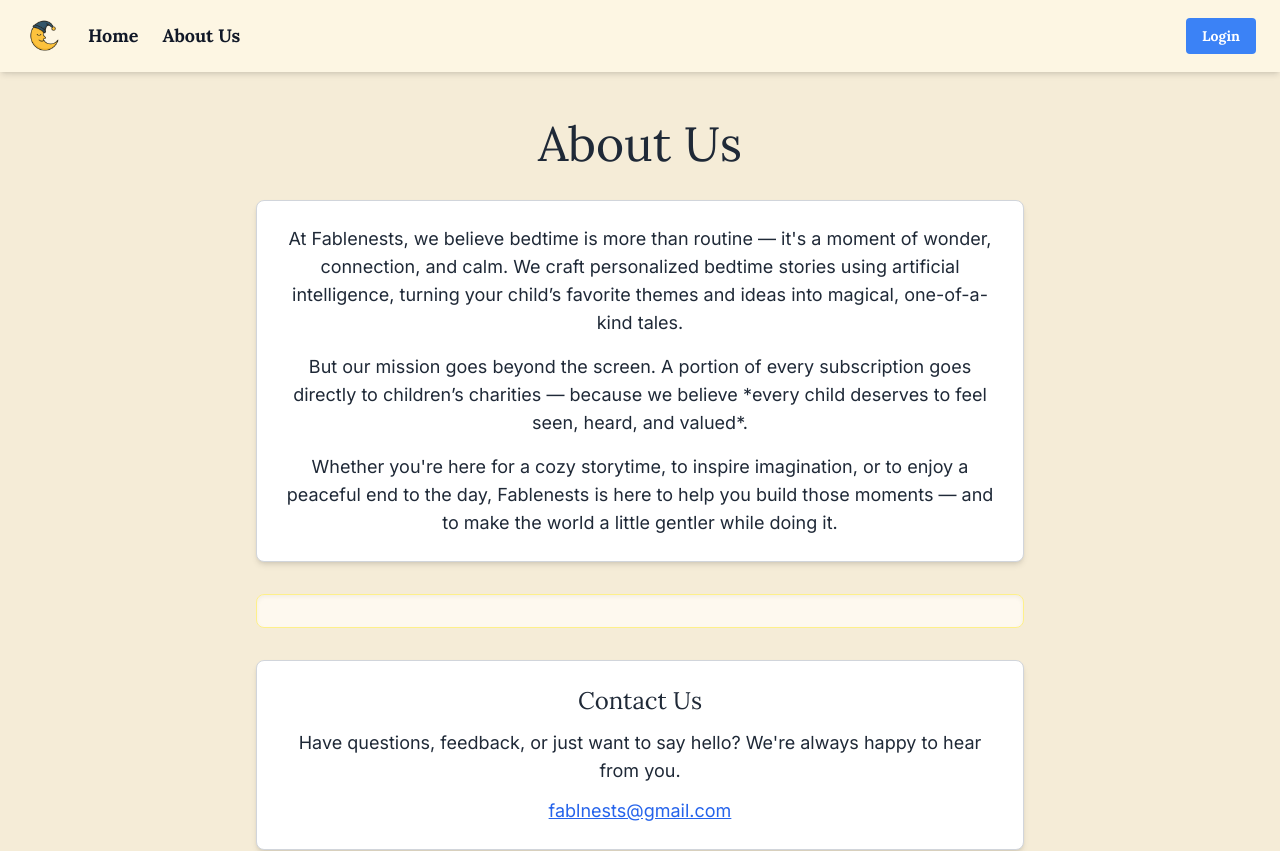
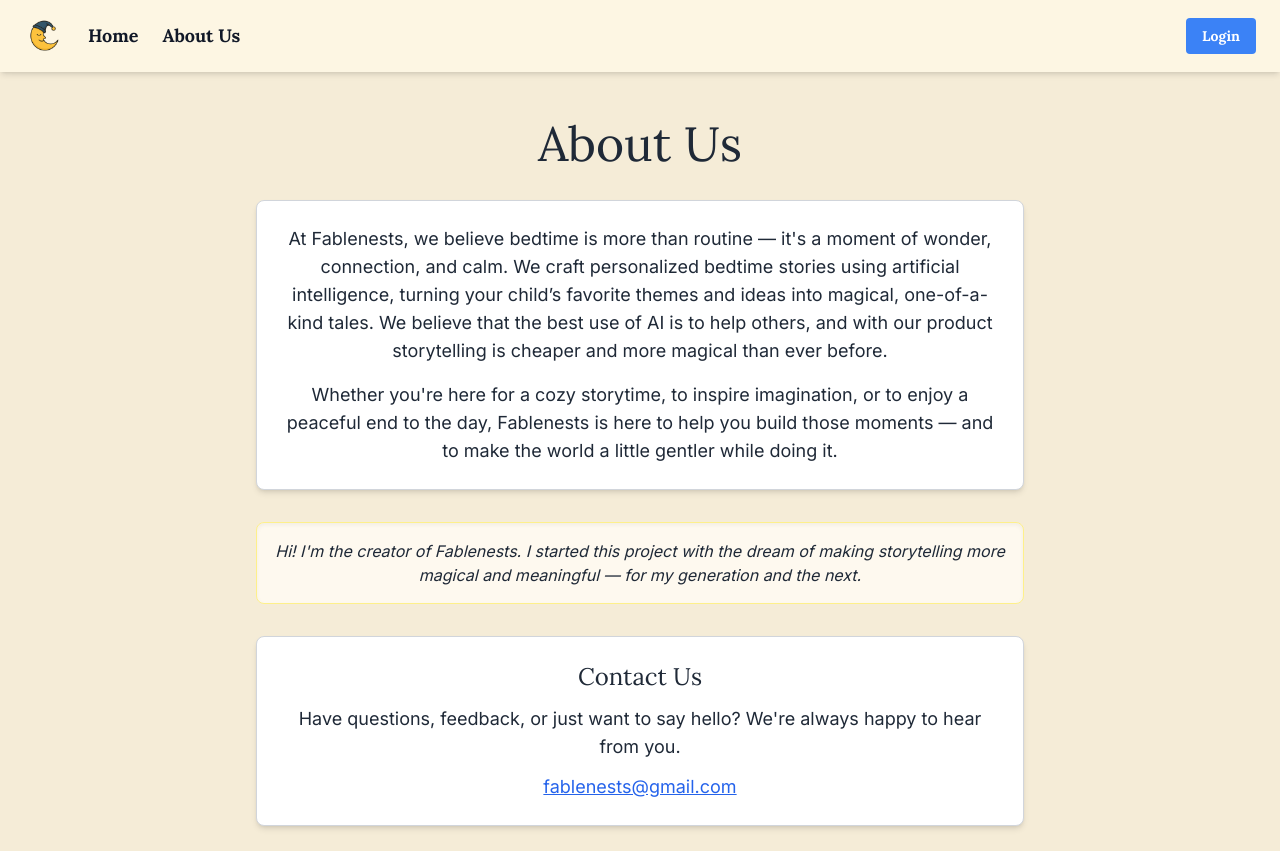
Before and after one commit to arvindasp/fablenests, a Next.js app: page /about in a window 1280 px wide. Shown: the top 851 px of the page. Built offline with nearby package versions, Linux system fonts and the light colour scheme; no server answers.

Commit message:
fix about 2

```diff
--- a/src/app/about/page.tsx
+++ b/src/app/about/page.tsx
@@ -11,10 +11,7 @@ export default function AboutPage() {
       <div className="max-w-3xl w-full bg-white border border-gray-300 rounded-lg shadow-md p-6 mb-8 text-lg text-center space-y-4">
         <p>
           At Fablenests, we believe bedtime is more than routine — it's a moment of wonder, connection, and calm.
-          We craft personalized bedtime stories using artificial intelligence, turning your child’s favorite themes and ideas into magical, one-of-a-kind tales.
-        </p>
-        <p>
-          But our mission goes beyond the screen. A portion of every subscription goes directly to children’s charities — because we believe *every child deserves to feel seen, heard, and valued*.
+          We craft personalized bedtime stories using artificial intelligence, turning your child’s favorite themes and ideas into magical, one-of-a-kind tales. We believe that the best use of AI is to help others, and with our product storytelling is cheaper and more magical than ever before.
         </p>
         <p>
           Whether you're here for a cozy storytime, to inspire imagination, or to enjoy a peaceful end to the day, Fablenests is here to help you build those moments — and to make the world a little gentler while doing it.
@@ -23,12 +20,11 @@ export default function AboutPage() {
 
       {/* Optional Personal Note */}
       <div className="max-w-3xl w-full bg-[#fef9ef] border border-yellow-200 rounded-lg shadow-inner p-4 mb-8 text-base text-center italic">
-        {/*
-        Optional note from the creator:
+        {
         <p>
           Hi! I'm the creator of Fablenests. I started this project with the dream of making storytelling more magical and meaningful — for my generation and the next.
         </p>
-        */}
+        }
       </div>
 
       {/* Contact Us */}
@@ -43,7 +39,7 @@ export default function AboutPage() {
             href="mailto:fablnests@gmail.com"
             className="text-blue-600 underline hover:text-blue-800 transition-colors"
           >
-            fablnests@gmail.com
+            fablenests@gmail.com
           </a>
         </p>
       </div>
```
